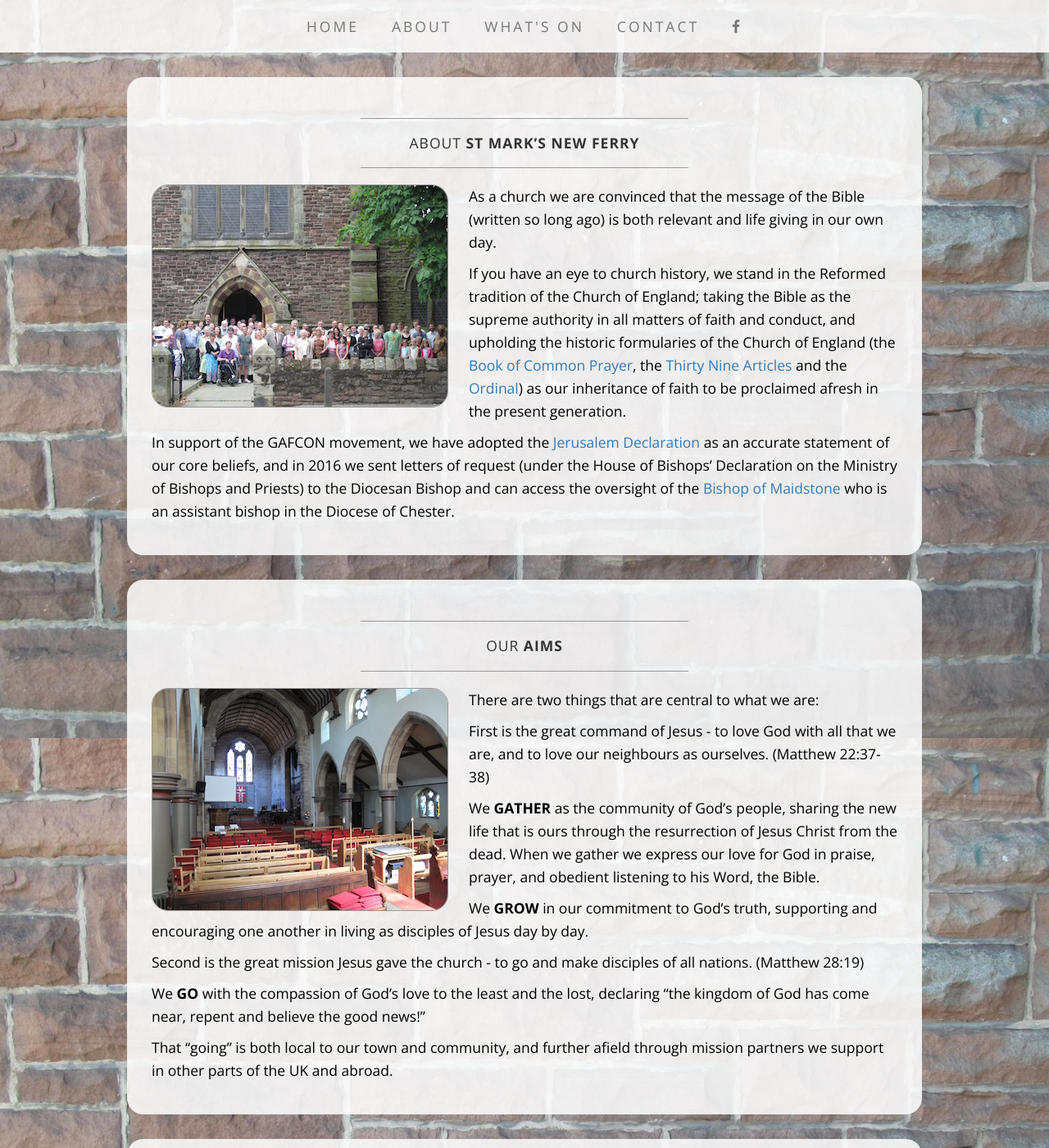
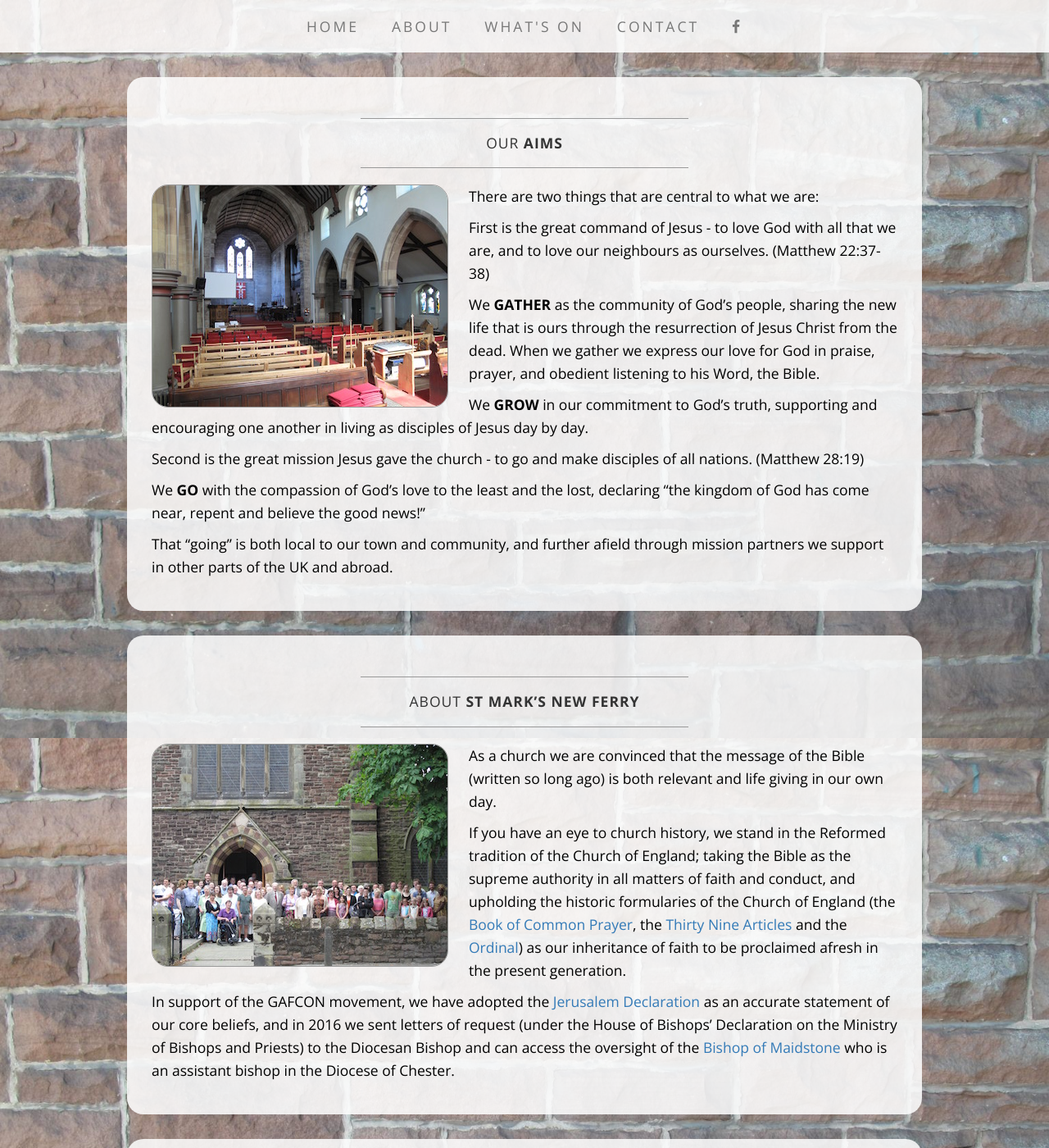
Before and after one commit to stmarksnewferry/stmarksnewferry.github.io, a Jekyll site: the page built from about.md, in a window 1280 px wide and 1400 px high. Shown: the whole window at 82% size. Built offline with Jekyll 4.4.1, drawn with Linux system fonts in a browser that asks for light colours; nearby versions of some CDN libraries.

```diff
--- a/about.md
+++ b/about.md
@@ -4,8 +4,8 @@
 # Settings
 title: About
 about_boxes:
+- aims
 - about
-- aims
 - gospel-partnerships
 team_members:
 - andy
```
